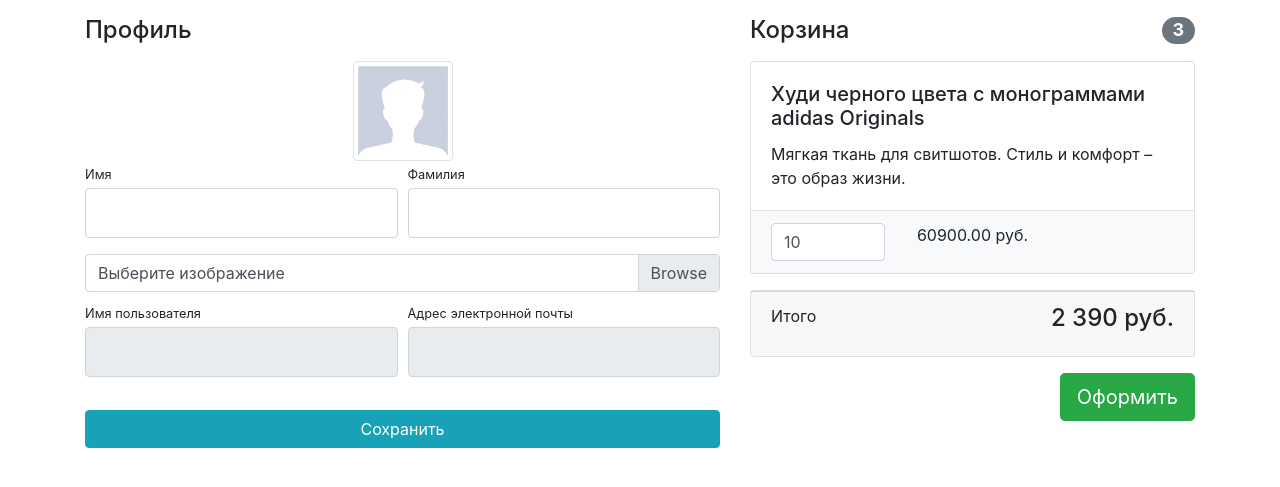
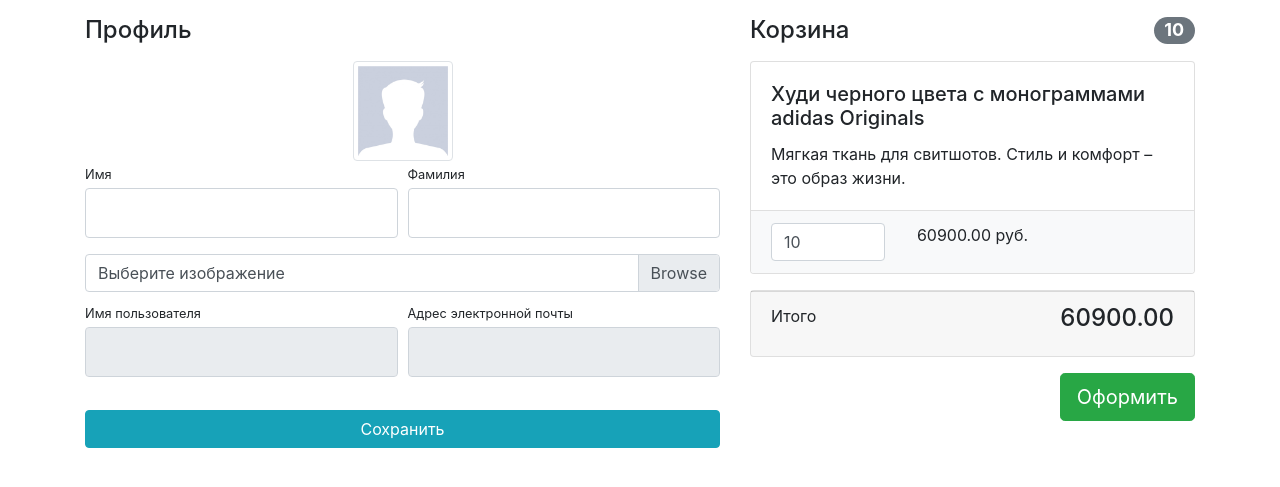
Before and after one commit to StarNembus/geekshop, a Django app: template users/templates/users/profile.html in a window 1280 px wide. Shown: the part 56-543 px from the top of the page. Run offline with Django 3.2, Linux system fonts and the light colour scheme; data comes from the database, SQL or seed files in the repository; tables that the repository leaves empty hold one stand-in row (values such as "Sample post"); the template is opened without the code that fills it: values that come from a table or form of the project are taken from there, most other values are stand-ins (such as "Sample title", 1, 10 or a date in 2020); some libraries are stand-ins or nearby versions.

Commit message:
add total_sum and total_quantity

```diff
--- a/baskets/models.py
+++ b/baskets/models.py
@@ -15,3 +15,11 @@ class Basket(models.Model):
 
     def sum(self):
         return self.product.price * self.quantity
+
+    def total_sum(self):
+        baskets = Basket.objects.filter(user=self.user)
+        return sum(basket.sum() for basket in baskets)
+
+    def total_quantity(self):
+        baskets = Basket.objects.filter(user=self.user)
+        return sum(basket.quantity for basket in baskets)
--- a/baskets/templates/baskets/baskets.html
+++ b/baskets/templates/baskets/baskets.html
@@ -1,6 +1,6 @@
 {% if baskets %}
     <h4 class="mt-3 mb-3 d-flex justify-content-between align-items-center mb-3">
-                Корзина <span class="badge badge-secondary badge-pill">3</span>
+                Корзина <span class="badge badge-secondary badge-pill">{{ baskets.0.total_quantity}}</span>
     </h4>
     {% for basket in baskets %}
         <div class="card mb-3">
@@ -30,7 +30,7 @@
     <div class="card mb-3">
                 <div class="card-footer">
                     <p class="float-left">Итого</p>
-                    <h4 class="float-right">2 390 руб.</h4>
+                    <h4 class="float-right">{{ baskets.0.total_sum }}</h4>
                 </div>
             </div>
  <button type="button" class="btn btn-success btn-lg float-right">Оформить</button>
--- a/users/views.py
+++ b/users/views.py
@@ -46,6 +46,7 @@ def profile(request):
             return HttpResponseRedirect(reverse('users:profile'))
     else:
         form = UserProfileForm(instance=user)  # instance= для отображения данных объекта
+
     context = {
         'title': 'GeekShop - Профиль',
         'form': form,
```
